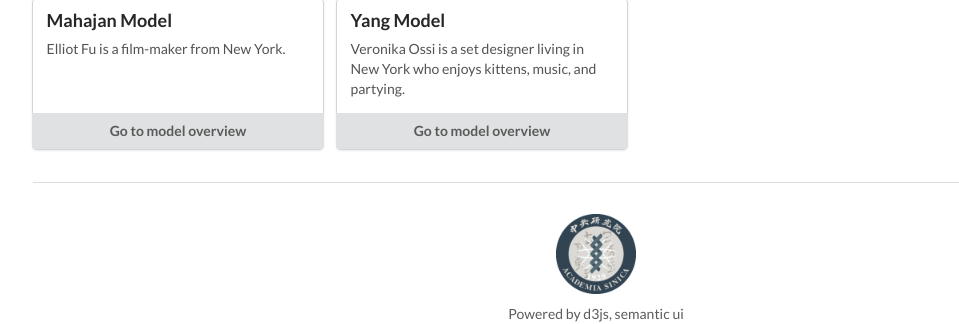
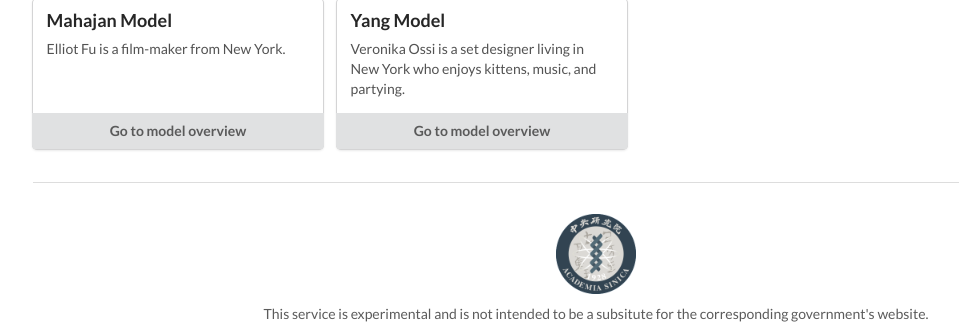
Before and after one commit to Dongee-W/pm25_forecast, a Django app: a page that uses templates/base.html in a window 1280 px wide. Shown: the part 658-982 px from the top of the page, without its empty margins (44-1003 px from the left). Run offline with Django 3.2, Linux system fonts and the light colour scheme; some libraries are stand-ins or nearby versions.

Commit message:
small change

```diff
--- a/templates/base.html
+++ b/templates/base.html
@@ -48,7 +48,7 @@
 
             <div class="ui divider" id="footer-divider"></div>
             <img class="ui centered image tiny emblem" src="{% static "academia-sinica-desaturated.png" %}" alt="Academia_Sinica_Emblem">
-            <div id="footer-word">Powered by d3js, semantic ui</div>
+            <div id="footer-word">This service is experimental and is not intended to be a subsitute for the corresponding government's website.</div>
         </div>
     </body>
 </html>
```
